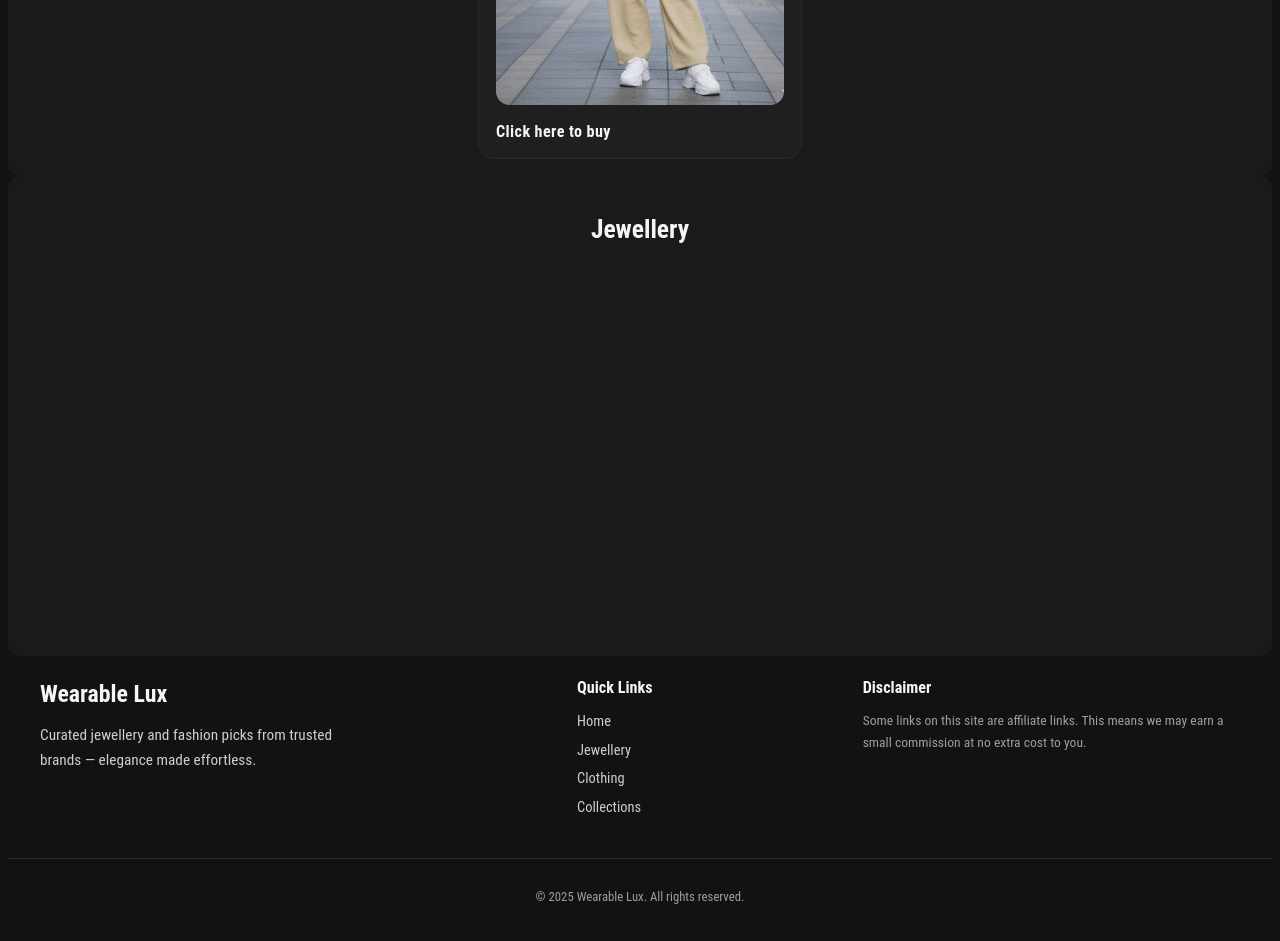
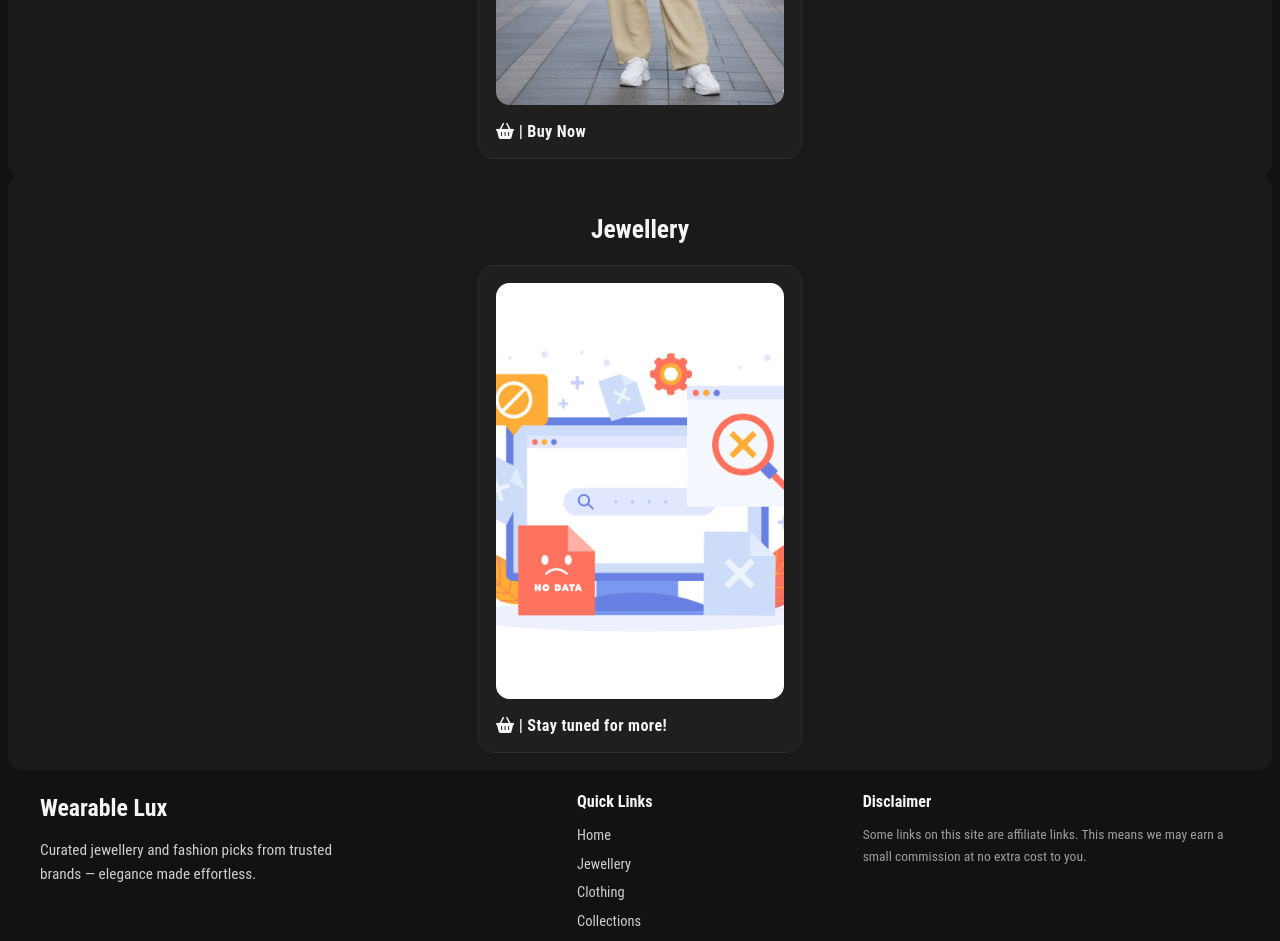
Before and after one commit to FaisalTaslim/wearable-lux, a plain HTML site: page index.html in a window 1280 px wide. Shown: the part 1220-2161 px from the top of the page. Drawn offline with Linux system fonts and the light colour scheme.

Commit message:
Fixed some of the things

```diff
--- a/index.html
+++ b/index.html
@@ -10,6 +10,7 @@
     <link rel="stylesheet" href="./public/css/body/footer.css">
     <link rel="stylesheet" href="./public/css/scrollbar.css">
     <link rel="stylesheet" href="./public/css/themes/dark-theme.css">
+    <script src="https://kit.fontawesome.com/f75c66b724.js" crossorigin="anonymous"></script>
 </head>
 
 <body>
@@ -66,13 +67,17 @@
             <div class="clothing-container">
                 <div class="img-card">
                     <img src="./public/img/clothing/img1.jpg" alt="" class="img">
-                    <a href="https://amzn.to/4aOT57K">Click here to buy</a>
+                    <a href="https://amzn.to/4aOT57K"><i class="fa-solid fa-basket-shopping"></i> | Buy Now</a>
                 </div>
             </div>
         </section>
         <section class="jewellery" id="jewellery">
             <h1>Jewellery</h1>
             <div class="jewellery-container">
+                <div class="img-card">
+                    <img src="./public/img/no-content.jpg" alt="" class="img">
+                    <a href="#"><i class="fa-solid fa-basket-shopping"></i> | Stay tuned for more!</a>
+                </div>
             </div>
         </section>
     </main>
```
Also changed, not shown: public/img/no-content.jpg (added).
